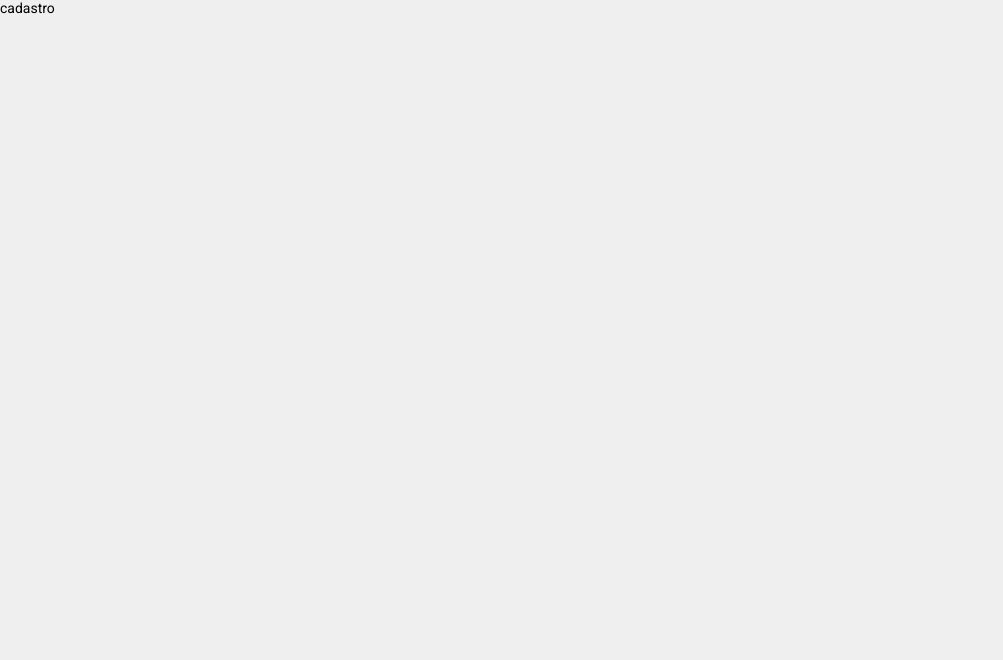
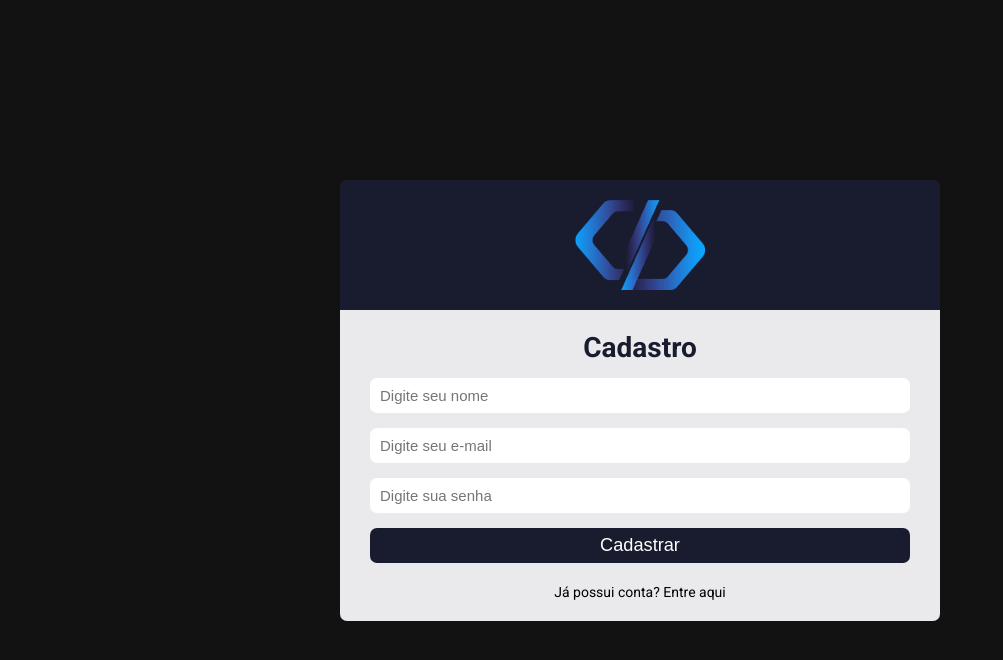
Before and after one commit to Neto002/curso-react, a React (Create React App) app in the folder chamados/: page /register in a window 1280 px wide. Shown: the top 660 px of the page, without its empty margins (0-1003 px from the left). Built offline with nearby package versions, Linux system fonts and the light colour scheme.

Commit message:
criando página de cadastro

```diff
--- a/chamados/src/pages/SignUp/index.js
+++ b/chamados/src/pages/SignUp/index.js
@@ -1,10 +1,52 @@
+import { useState } from "react";
+import "../SignIn/signin.css";
+import logo from "../../assets/logo.png";
+import { Link } from "react-router-dom";
+
 function SignUp() {
+  const [nome, setNome] = useState("");
+  const [email, setEmail] = useState("");
+  const [password, setPassword] = useState("");
 
-    return (
-      <div>
-        cadastro
-      </div>
-    );
+  function submitForm(e) {
+    e.preventDefault();
+    alert('a')
   }
 
-  export default SignUp;
+  return (
+    <div className="container-center">
+      <div className="login">
+        <div className="logo-area">
+          <img src={logo} alt="logo" />
+        </div>
+
+        <form onSubmit={submitForm}>
+          <h1>Cadastro</h1>
+          <input
+            type="text"
+            placeholder="Digite seu nome"
+            value={nome}
+            onChange={(e) => setNome(e.target.value)}
+          />
+          <input
+            type="email"
+            placeholder="Digite seu e-mail"
+            value={email}
+            onChange={(e) => setEmail(e.target.value)}
+          />
+          <input
+            type="password"
+            placeholder="Digite sua senha"
+            value={password}
+            onChange={(e) => setPassword(e.target.value)}
+          />
+          <button type="submit">Cadastrar</button>
+        </form>
+
+        <Link to="/">Já possui conta? Entre aqui</Link>
+      </div>
+    </div>
+  );
+}
+
+export default SignUp;
```
